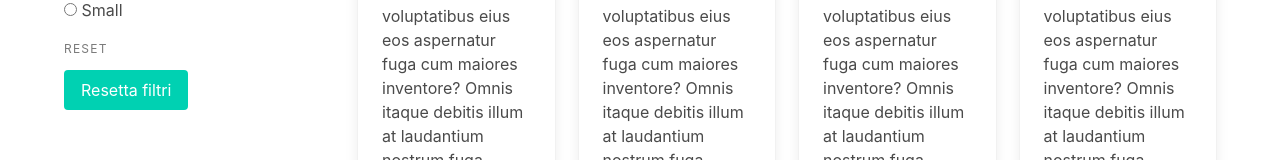
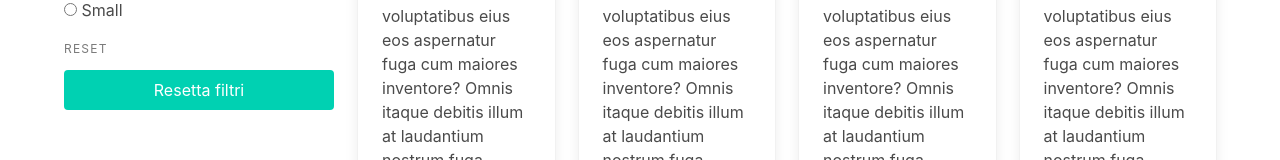
Before and after one commit to Geppe1990/photosi, a React (Create React App) app: page / in a window 1280 px wide. Shown: the part 460-620 px from the top of the page. Built offline with nearby package versions, Linux system fonts and the light colour scheme.

Commit message:
Update filters.js

```diff
--- a/src/components/filters/filters.js
+++ b/src/components/filters/filters.js
@@ -117,7 +117,7 @@ const Filters = () => {
 			<ul className="menu-list field">
 				<li>
 					<button
-						className="button is-primary"
+						className="button is-primary is-fullwidth"
 						onClick={resetFilters}
 					>Resetta filtri</button>
 				</li>
```
